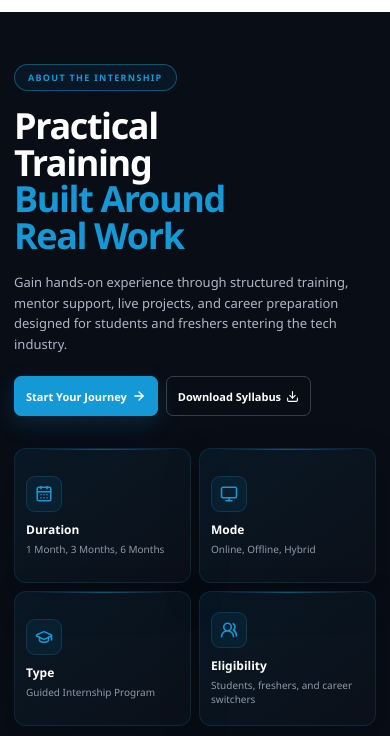
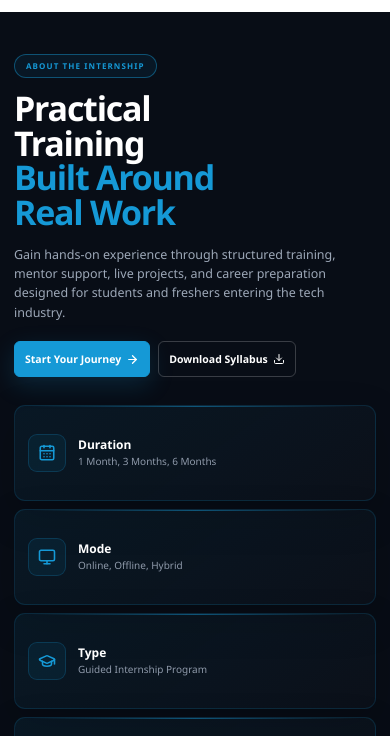
Before and after one commit to blogprojenius-create/projenius-website-frontend-final, a React (Vite) app: page /services/internship in a window 390 px wide. Shown: the part 832-1568 px from the top of the page. Built offline with nearby package versions, Linux system fonts and the light colour scheme; no server answers; grey boxes are pictures that could not be loaded.

Commit message:
Update fronted inter

```diff
--- a/src/components/InternshipAbout/InternshipAbout.css
+++ b/src/components/InternshipAbout/InternshipAbout.css
@@ -20,7 +20,9 @@
     margin: 0 auto;
 
     display: grid;
-    grid-template-columns: minmax(0, 0.95fr) minmax(0, 1.05fr);
+    grid-template-columns:
+        minmax(0, 0.95fr)
+        minmax(0, 1.05fr);
 
     align-items: center;
     gap: 90px;
@@ -44,6 +46,7 @@
 .internship-about-label {
     display: inline-flex;
     align-items: center;
+    justify-content: center;
 
     padding: 9px 17px;
 
@@ -114,6 +117,7 @@
     display: flex;
     align-items: center;
     flex-wrap: wrap;
+
     gap: 13px;
 
     margin-top: 32px;
@@ -130,6 +134,8 @@
     align-items: center;
     justify-content: center;
 
+    width: fit-content;
+    min-width: 0;
     min-height: 46px;
 
     padding: 0 19px;
@@ -141,8 +147,9 @@
     font-weight: 600;
 
     text-decoration: none;
+    white-space: nowrap;
 
-    white-space: nowrap;
+    box-sizing: border-box;
 
     transition:
         transform 0.25s ease,
@@ -204,7 +211,7 @@
 
 
 /* =========================================================
-   RIGHT CARDS
+   RIGHT INFORMATION CARDS
 ========================================================= */
 
 .internship-about-cards {
@@ -250,6 +257,7 @@
     overflow: hidden;
 
     opacity: 0;
+
     transform: translateY(25px);
 
     animation:
@@ -419,8 +427,12 @@
 
 @media (max-width: 768px) {
 
+    /* -----------------------------------------
+       SECTION
+    ----------------------------------------- */
+
     .internship-about-section {
-        padding: 65px 0 70px;
+        padding: 50px 0 55px;
     }
 
 
@@ -433,9 +445,13 @@
         max-width: 100%;
 
         padding: 0 18px;
+
+        display: flex;
+        flex-direction: column;
+
+        gap: 32px;
+
         box-sizing: border-box;
-
-        gap: 38px;
     }
 
 
@@ -456,10 +472,11 @@
     .internship-about-label {
         padding: 8px 13px;
 
-        margin-bottom: 17px;
+        margin-bottom: 14px;
 
         font-size: 9px;
-        letter-spacing: 1.3px;
+
+        letter-spacing: 1.2px;
     }
 
 
@@ -468,11 +485,11 @@
     ----------------------------------------- */
 
     .internship-about-title {
-        font-size: clamp(38px, 11vw, 54px);
+        font-size: 39px;
 
-        line-height: 1;
+        line-height: 1.01;
 
-        letter-spacing: -1.8px;
+        letter-spacing: -1.5px;
     }
 
 
@@ -483,10 +500,13 @@
     .internship-about-description {
         max-width: 100%;
 
-        margin-top: 20px;
+        margin-top: 17px;
 
-        font-size: 14px;
-        line-height: 1.65;
+        color: #9da8b8;
+
+        font-size: 13px;
+
+        line-height: 1.6;
     }
 
 
@@ -495,69 +515,102 @@
     ----------------------------------------- */
 
     .internship-about-actions {
+        display: flex;
+        flex-direction: row;
+        align-items: center;
+        flex-wrap: wrap;
+
         width: 100%;
 
         gap: 9px;
 
-        margin-top: 24px;
+        margin-top: 21px;
     }
 
 
     /* -----------------------------------------
-       SMALLER MOBILE BUTTONS
+       COMPACT BUTTONS
     ----------------------------------------- */
 
     .internship-primary-button,
     .internship-secondary-button {
-        min-height: 40px;
+        width: fit-content !important;
+        min-width: 0 !important;
 
-        padding: 0 13px;
+        min-height: 38px;
+
+        padding: 0 12px;
 
         border-radius: 7px;
 
-        font-size: 12px;
+        font-size: 11px;
         font-weight: 600;
 
-        gap: 6px;
+        gap: 5px;
+
+        flex: 0 0 auto;
     }
 
 
     .internship-primary-button svg {
-        width: 15px;
-        height: 15px;
+        width: 14px;
+        height: 14px;
+
+        flex-shrink: 0;
     }
 
+
     .internship-secondary-button svg {
-        width: 14px;
-        height: 14px;
+        width: 13px;
+        height: 13px;
+
+        flex-shrink: 0;
     }
 
 
     /* -----------------------------------------
-       CARDS
+       INFORMATION CARDS
     ----------------------------------------- */
 
     .internship-about-cards {
         width: 100%;
+        max-width: 100%;
 
-        grid-template-columns: repeat(2, minmax(0, 1fr));
+        display: grid;
+
+        grid-template-columns: 1fr;
 
         gap: 10px;
     }
 
 
+    /* -----------------------------------------
+       COMPACT CARD
+    ----------------------------------------- */
+
     .internship-about-card {
-        min-height: 145px;
+        width: 100%;
 
-        padding: 18px 15px;
+        min-height: 112px;
 
-        border-radius: 14px;
+        display: flex;
+        flex-direction: row;
+
+        align-items: center;
+
+        justify-content: flex-start;
+
+        gap: 14px;
+
+        padding: 16px;
+
+        border-radius: 13px;
     }
 
 
     .internship-about-card::before {
-        left: 18px;
-        right: 18px;
+        left: 16px;
+        right: 16px;
     }
 
 
@@ -566,15 +619,16 @@
     ----------------------------------------- */
 
     .internship-about-icon {
-        width: 40px;
-        height: 40px;
+        width: 42px;
+        height: 42px;
 
-        flex-basis: 40px;
+        flex: 0 0 42px;
 
-        margin-bottom: 12px;
+        margin: 0;
 
         border-radius: 10px;
     }
+
 
     .internship-about-icon svg {
         width: 20px;
@@ -583,19 +637,30 @@
 
 
     /* -----------------------------------------
-       CARD TEXT
+       CARD CONTENT
     ----------------------------------------- */
 
+    .internship-about-card-content {
+        flex: 1;
+        min-width: 0;
+    }
+
+
     .internship-about-card h3 {
-        margin-bottom: 5px;
+        margin: 0 0 4px;
 
-        font-size: 13px;
+        font-size: 14px;
+
         line-height: 1.25;
     }
 
+
     .internship-about-card p {
         font-size: 11px;
-        line-height: 1.45;
+
+        line-height: 1.4;
+
+        color: #8f9aaa;
     }
 }
 
@@ -607,14 +672,29 @@
 @media (max-width: 480px) {
 
     .internship-about-section {
-        padding: 52px 0 58px;
+        padding: 42px 0 48px;
     }
 
 
     .internship-about-container {
         padding: 0 14px;
 
-        gap: 32px;
+        gap: 28px;
+    }
+
+
+    /* -----------------------------------------
+       LABEL
+    ----------------------------------------- */
+
+    .internship-about-label {
+        padding: 7px 11px;
+
+        margin-bottom: 13px;
+
+        font-size: 8px;
+
+        letter-spacing: 1.1px;
     }
 
 
@@ -623,11 +703,11 @@
     ----------------------------------------- */
 
     .internship-about-title {
-        font-size: 36px;
+        font-size: 34px;
 
         line-height: 1.02;
 
-        letter-spacing: -1.4px;
+        letter-spacing: -1.25px;
     }
 
 
@@ -636,10 +716,11 @@
     ----------------------------------------- */
 
     .internship-about-description {
-        margin-top: 17px;
+        margin-top: 15px;
 
-        font-size: 13px;
-        line-height: 1.6;
+        font-size: 12.5px;
+
+        line-height: 1.55;
     }
 
 
@@ -650,30 +731,33 @@
     .internship-about-actions {
         gap: 8px;
 
-        margin-top: 21px;
+        margin-top: 19px;
     }
+
 
     .internship-primary-button,
     .internship-secondary-button {
-        min-height: 38px;
+        min-height: 36px;
 
-        padding: 0 11px;
+        padding: 0 10px;
 
-        border-radius: 7px;
-
-        font-size: 11px;
+        font-size: 10.5px;
 
         gap: 5px;
+
+        border-radius: 6px;
     }
 
+
     .internship-primary-button svg {
-        width: 14px;
-        height: 14px;
+        width: 13px;
+        height: 13px;
     }
 
+
     .internship-secondary-button svg {
-        width: 13px;
-        height: 13px;
+        width: 12px;
+        height: 12px;
     }
 
 
@@ -685,25 +769,27 @@
         gap: 8px;
     }
 
+
     .internship-about-card {
-        min-height: 135px;
+        min-height: 96px;
 
-        padding: 15px 11px;
+        padding: 13px;
 
-        border-radius: 12px;
+        gap: 12px;
+
+        border-radius: 11px;
     }
 
 
     .internship-about-icon {
-        width: 36px;
-        height: 36px;
+        width: 38px;
+        height: 38px;
 
-        flex-basis: 36px;
-
-        margin-bottom: 10px;
+        flex-basis: 38px;
 
         border-radius: 9px;
     }
+
 
     .internship-about-icon svg {
         width: 18px;
@@ -713,12 +799,15 @@
 
     .internship-about-card h3 {
         font-size: 12px;
+
+        margin-bottom: 3px;
     }
+
 
     .internship-about-card p {
         font-size: 10px;
 
-        line-height: 1.4;
+        line-height: 1.35;
     }
 }
 
@@ -730,34 +819,37 @@
 @media (max-width: 360px) {
 
     .internship-about-section {
-        padding: 45px 0 52px;
+        padding: 38px 0 44px;
     }
 
 
     .internship-about-container {
         padding: 0 12px;
 
-        gap: 28px;
+        gap: 25px;
     }
 
 
     .internship-about-label {
-        font-size: 8px;
+        font-size: 7.5px;
 
-        padding: 7px 11px;
+        padding: 6px 10px;
+
+        margin-bottom: 12px;
     }
 
 
     .internship-about-title {
-        font-size: 32px;
+        font-size: 31px;
 
-        letter-spacing: -1.2px;
+        letter-spacing: -1px;
     }
 
 
     .internship-about-description {
-        font-size: 12px;
-        line-height: 1.55;
+        font-size: 11.5px;
+
+        line-height: 1.5;
     }
 
 
@@ -767,27 +859,34 @@
 
     .internship-about-actions {
         gap: 7px;
+
+        margin-top: 17px;
     }
+
 
     .internship-primary-button,
     .internship-secondary-button {
-        min-height: 36px;
+        min-height: 34px;
 
         padding: 0 9px;
 
-        font-size: 10px;
+        font-size: 9.5px;
+
+        gap: 4px;
 
         border-radius: 6px;
     }
 
+
     .internship-primary-button svg {
-        width: 13px;
-        height: 13px;
+        width: 12px;
+        height: 12px;
     }
 
+
     .internship-secondary-button svg {
-        width: 12px;
-        height: 12px;
+        width: 11px;
+        height: 11px;
     }
 
 
@@ -796,24 +895,25 @@
     ----------------------------------------- */
 
     .internship-about-card {
-        min-height: 125px;
+        min-height: 88px;
 
-        padding: 13px 9px;
+        padding: 11px;
 
-        border-radius: 10px;
+        gap: 10px;
+
+        border-radius: 9px;
     }
 
 
     .internship-about-icon {
-        width: 33px;
-        height: 33px;
+        width: 34px;
+        height: 34px;
 
-        flex-basis: 33px;
-
-        margin-bottom: 8px;
+        flex-basis: 34px;
 
         border-radius: 8px;
     }
+
 
     .internship-about-icon svg {
         width: 16px;
@@ -823,12 +923,15 @@
 
     .internship-about-card h3 {
         font-size: 11px;
+
+        margin-bottom: 2px;
     }
+
 
     .internship-about-card p {
         font-size: 9px;
 
-        line-height: 1.35;
+        line-height: 1.3;
     }
 }
 
@@ -846,6 +949,7 @@
         transform: none;
     }
 
+
     .internship-primary-button,
     .internship-secondary-button,
     .internship-about-card {
--- a/src/components/InternshipAbout/InternshipAbout.jsx
+++ b/src/components/InternshipAbout/InternshipAbout.jsx
@@ -82,7 +82,7 @@ const InternshipAbout = () => {
             <div className="internship-about-container">
 
                 {/* =================================================
-                    LEFT CONTENT
+                    CONTENT
                 ================================================= */}
 
                 <div className="internship-about-content">
@@ -148,7 +148,7 @@ const InternshipAbout = () => {
                 </div>
 
                 {/* =================================================
-                    RIGHT INFORMATION CARDS
+                    INFORMATION CARDS
                 ================================================= */}
 
                 <div
@@ -162,7 +162,7 @@ const InternshipAbout = () => {
                                 className="internship-about-card"
                                 style={{
                                     "--internship-card-delay":
-                                        `${index * 0.15}s`,
+                                        `${index * 0.12}s`,
                                 }}
                             >
 
@@ -176,7 +176,6 @@ const InternshipAbout = () => {
 
                                 <div className="internship-about-card-content">
                                     <h3>{title}</h3>
-
                                     <p>{value}</p>
                                 </div>
 
```
